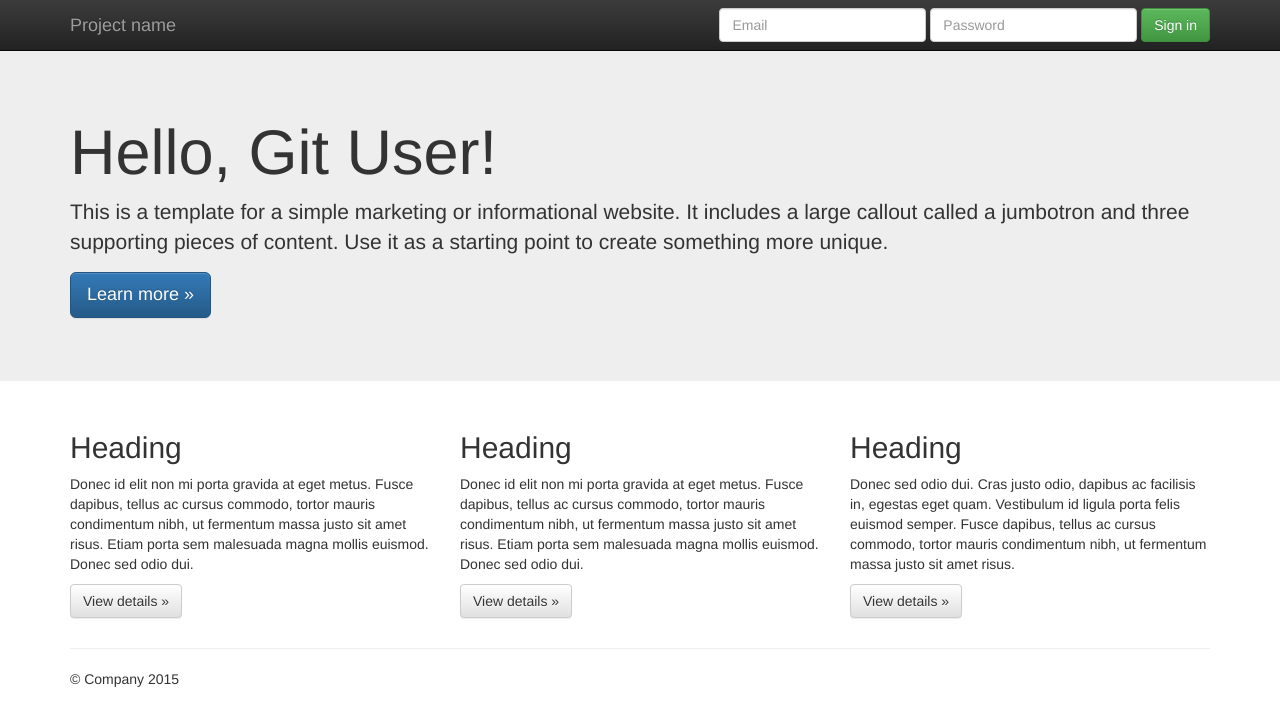
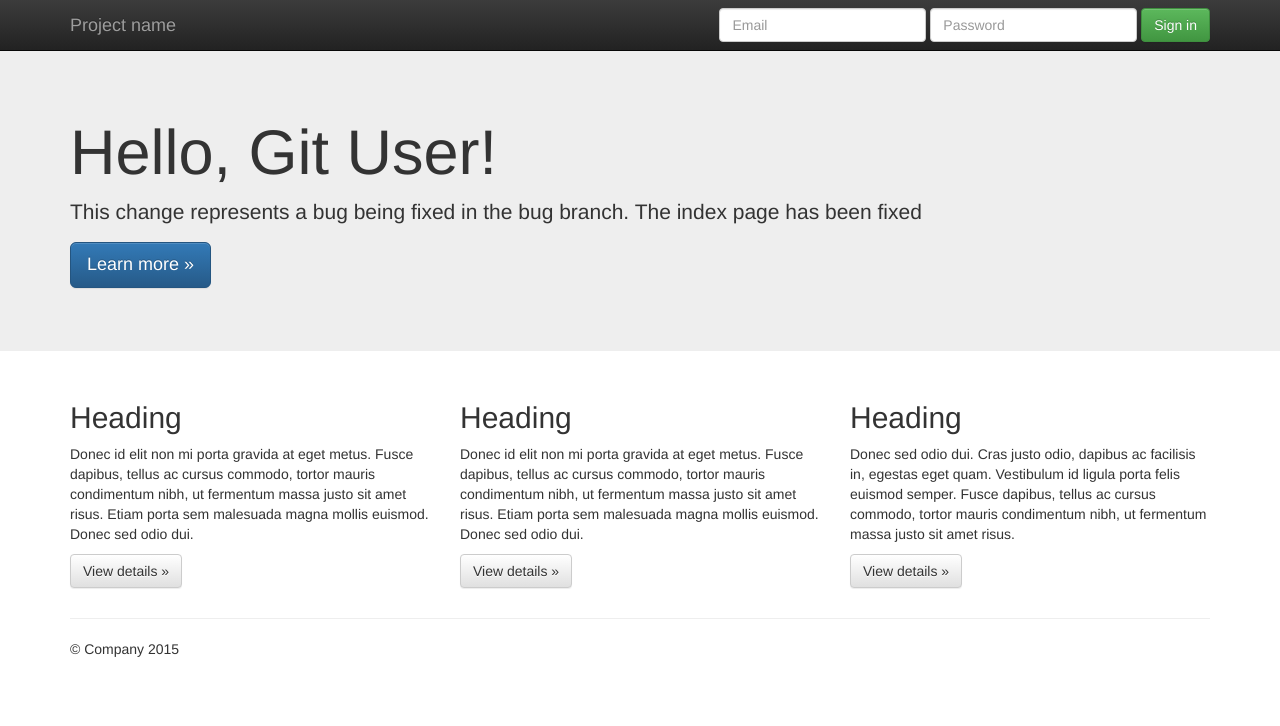
Before and after one commit to PatrickDoherty94/git-demo, a plain HTML site: page index.html in a window 1280 px wide. Drawn offline with nearby package versions, Linux system fonts and the light colour scheme.

Commit message:
fixed bug

```diff
--- a/index.html
+++ b/index.html
@@ -56,7 +56,8 @@
     <div class="jumbotron">
       <div class="container">
         <h1>Hello, Git User!</h1>
-        <p>This is a template for a simple marketing or informational website. It includes a large callout called a jumbotron and three supporting pieces of content. Use it as a starting point to create something more unique.</p>
+        <p>This change represents a bug being fixed in the bug branch. The index page has been fixed
+</p>
         <p><a class="btn btn-primary btn-lg" href="#" role="button">Learn more &raquo;</a></p>
       </div>
     </div>
```
